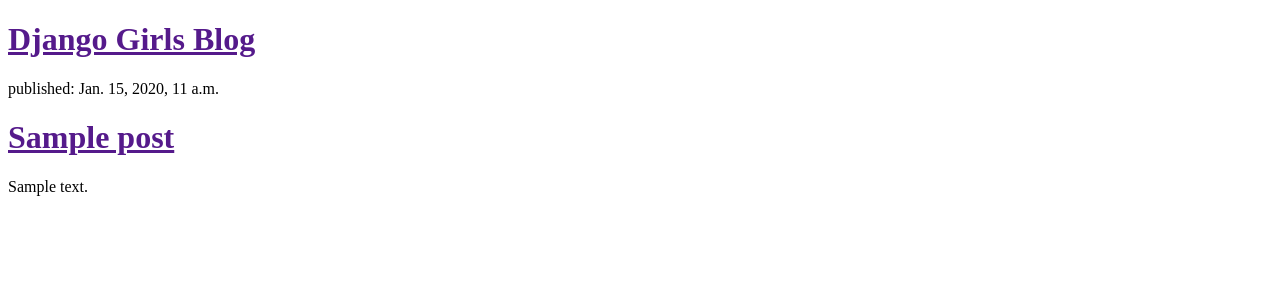
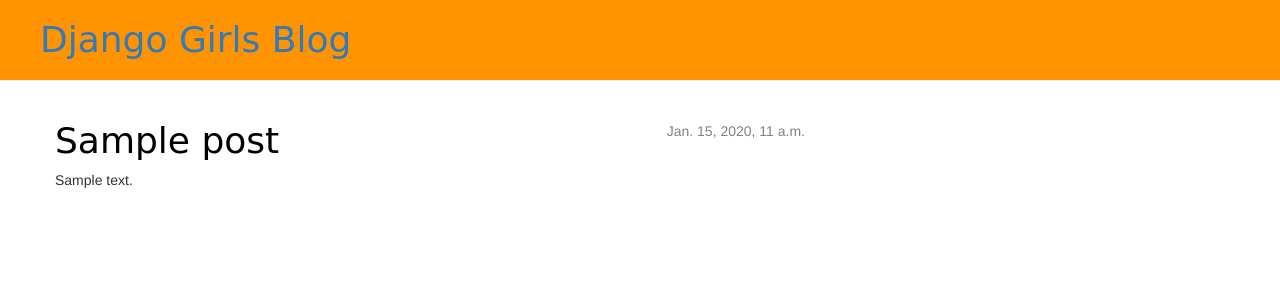
Before and after one commit to WeinSoft/demoBlog, a Django app: template templates/Post/post_list.html in a window 1280 px wide. Shown: the top 300 px of the page. Run offline with Django 3.2, Linux system fonts and the light colour scheme; the template is opened without the code that fills it: values that come from a table or form of the project are taken from there, others are empty; tables that the repository leaves empty hold one stand-in row (values such as "Sample post"); some libraries are stand-ins or nearby versions.

Commit message:
añadiendo las css

```diff
--- /dev/null
+++ b/Post/static/css/post.css
@@ -0,0 +1,47 @@
+.page-header {
+        background-color: #ff9400;
+        margin-top: 0;
+        padding: 20px 20px 20px 40px;
+    }
+
+    .page-header h1, .page-header h1 a, .page-header h1 a:visited, .page-header h1 a:active {
+        color: #ffffff;
+        font-size: 36pt;
+        text-decoration: none;
+    }
+
+    .content {
+        margin-left: 40px;
+    }
+
+    h1, h2, h3, h4 {
+        font-family: 'Lobster', cursive;
+    }
+
+    .date {
+        float: right;
+        color: #828282;
+    }
+
+    .save {
+        float: right;
+    }
+
+    .post-form textarea, .post-form input {
+        width: 100%;
+    }
+
+    .top-menu, .top-menu:hover, .top-menu:visited {
+        color: #ffffff;
+        float: right;
+        font-size: 26pt;
+        margin-right: 20px;
+    }
+
+    .post {
+        margin-bottom: 70px;
+    }
+
+    .post h1 a, .post h1 a:visited {
+        color: #000000;
+    }
--- a/demoBlog/settings.py
+++ b/demoBlog/settings.py
@@ -120,4 +120,4 @@
 # https://docs.djangoproject.com/en/1.11/howto/static-files/
 
 STATIC_URL = '/static/'
-STATIC_ROOT = os.path.join(BASE_DIR, 'static')
+STATIC_ROOT = os.path.join(BASE_DIR, 'demoBlog/../Post/static')
--- a/templates/Post/post_list.html
+++ b/templates/Post/post_list.html
@@ -1,20 +1,34 @@
+{% load staticfiles %}
 <!DOCTYPE html>
 <html lang="en">
 <head>
     <meta charset="UTF-8">
     <title>demoBlog</title>
+    <link rel="stylesheet" href="//maxcdn.bootstrapcdn.com/bootstrap/3.2.0/css/bootstrap.min.css">
+    <link rel="stylesheet" href="//maxcdn.bootstrapcdn.com/bootstrap/3.2.0/css/bootstrap-theme.min.css">
+    <link rel="stylesheet" href="{% static 'css/post.css' %}">
 </head>
 <body>
     <div>
-        <h1><a href="">Django Girls Blog</a></h1>
+        <h1 class="page-header">
+            <a href="">Django Girls Blog</a>
+        </h1>
     </div>
 
-    {% for post in posts %}
-        <div>
-            <p>published: {{ post.published_date }}</p>
-            <h1><a href="">{{ post.title }}</a></h1>
-            <p>{{ post.text|linebreaksbr }}</p>
+    <div class="content container">
+        <div class="row">
+            <div class="col-md-8">
+                {% for post in posts %}
+                    <div class="post">
+                        <div class="date">
+                            {{ post.published_date }}
+                        </div>
+                        <h1><a href="">{{ post.title }}</a></h1>
+                        <p>{{ post.text|linebreaksbr }}</p>
+                    </div>
+                {% endfor %}
+            </div>
         </div>
-    {% endfor %}
+    </div>
 </body>
 </html>
```
Also changed, not shown: demoBlog/templates/post/post_list.html (deleted, +0 -10 lines).
